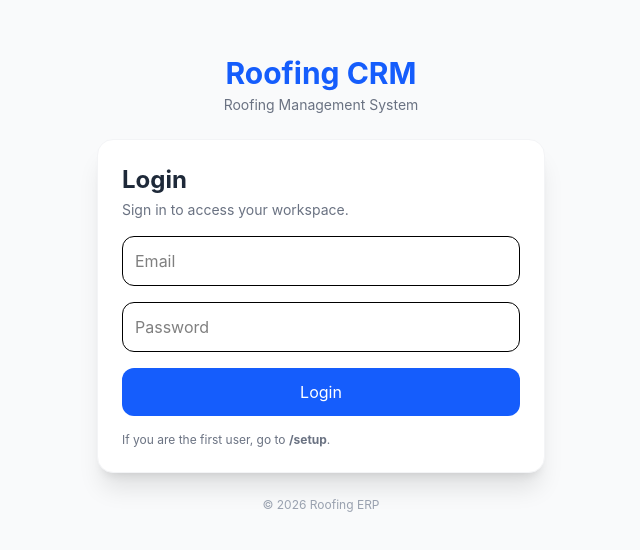
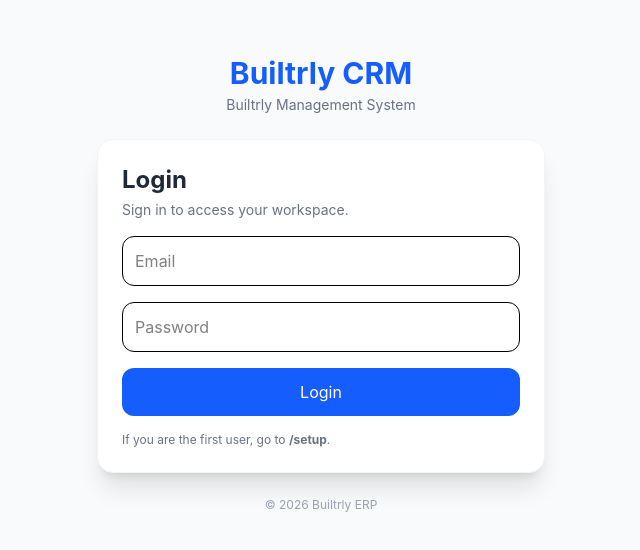
Before and after one commit to Muhammad-Rizwan-06/Roofing-CRM, a React (Vite) app in the folder frontend/: page /login in a window 1280 px wide. Shown: the part 116-666 px from the top of the page, without its empty margins (319-959 px from the left). Built offline with nearby package versions, Linux system fonts and the light colour scheme; no server answers.

Commit message:
Updated Software name from ROOFING to BUILTRLY

```diff
--- a/frontend/index.html
+++ b/frontend/index.html
@@ -4,7 +4,7 @@
     <meta charset="UTF-8" />
     <link rel="icon" type="image/svg+xml" href="/favicon.svg" />
     <meta name="viewport" content="width=device-width, initial-scale=1.0" />
-    <title>Roofing CRM</title>
+    <title>Builtrly CRM</title>
   </head>
   <body>
     <div id="root"></div>
--- a/frontend/src/components/auth/AuthShell.jsx
+++ b/frontend/src/components/auth/AuthShell.jsx
@@ -5,9 +5,9 @@ const AuthShell = ({ title, subtitle, children }) => {
     <div className="min-h-screen bg-gray-50 dark:bg-gray-950 flex items-center justify-center p-6">
       <div className="w-full max-w-md">
         <div className="mb-6 text-center">
-          <h1 className="text-3xl font-bold text-blue-600">Roofing CRM</h1>
+          <h1 className="text-3xl font-bold text-blue-600">Builtrly CRM</h1>
           <p className="text-sm text-gray-500 dark:text-gray-400 mt-1">
-            Roofing Management System
+            Builtrly Management System
           </p>
         </div>
 
@@ -25,7 +25,7 @@ const AuthShell = ({ title, subtitle, children }) => {
         </div>
 
         <p className="text-center text-xs text-gray-400 mt-6">
-          © 2026 Roofing ERP
+          © 2026 Builtrly ERP
         </p>
       </div>
     </div>
--- a/frontend/src/components/layout/Navbar.jsx
+++ b/frontend/src/components/layout/Navbar.jsx
@@ -23,7 +23,7 @@ const Navbar = () => {
     if (pathname.startsWith("/analytics")) return "Analytics";
     if (pathname.startsWith("/documents")) return "Documents";
     if (pathname.startsWith("/settings")) return "Settings";
-    return "Roofing Management System";
+    return "Builtrly Management System";
   }, [pathname]);
 
   const handleSubmit = (e) => {
@@ -51,7 +51,7 @@ const Navbar = () => {
       <div className="flex items-center justify-between gap-4 bg-white/90 dark:bg-gray-900/80 backdrop-blur px-6 py-4 border-b border-gray-200 dark:border-gray-800">
         {/* Left title */}
         <div className="min-w-55">
-          <p className="text-xs text-gray-500 dark:text-gray-400">Roofing CRM</p>
+          <p className="text-xs text-gray-500 dark:text-gray-400">Builtrly CRM</p>
           <h1 className="text-lg font-semibold text-gray-800 dark:text-gray-100 leading-tight">
             {pageTitle}
           </h1>
--- a/frontend/src/components/layout/Sidebar.jsx
+++ b/frontend/src/components/layout/Sidebar.jsx
@@ -82,7 +82,7 @@ const Sidebar = () => {
           </NavLink>
         </nav>
 
-        <div className="text-xs text-gray-400 mt-6">© 2026 Roofing ERP</div>
+        <div className="text-xs text-gray-400 mt-6">© 2026 Builtrly ERP</div>
       </div>
     );
   }
@@ -171,7 +171,7 @@ const Sidebar = () => {
 
   return (
     <div className="h-screen w-64 bg-white dark:bg-gray-900 shadow-xl p-6 flex flex-col">
-      <h2 className="text-2xl font-bold text-blue-600 mb-8">Roofing CRM</h2>
+      <h2 className="text-2xl font-bold text-blue-600 mb-8">Builtrly CRM</h2>
 
       <nav className="space-y-3 flex-1 overflow-y-auto pr-1">
         {showDashboard && (
@@ -556,7 +556,7 @@ const Sidebar = () => {
         )}
       </nav>
 
-      <div className="text-xs text-gray-400 mt-6">© 2026 Roofing ERP</div>
+      <div className="text-xs text-gray-400 mt-6">© 2026 Builtrly ERP</div>
     </div>
   );
 };
--- a/frontend/src/data/financeMockData.js
+++ b/frontend/src/data/financeMockData.js
@@ -3,8 +3,8 @@ export const estimatesMock = [
     id: 101,
     estimateNo: "EST-0001",
     projectId: null,
-    projectName: "Ali Roofing Project",
-    customer: "Ali Roofing",
+    projectName: "Ali Builtrly Project",
+    customer: "Ali Builtrly",
     issueDate: "2026-04-01",
     validUntil: "2026-04-15",
     items: [{ description: "Roof inspection & estimate", qty: 1, unitPrice: 250 }],
@@ -39,7 +39,7 @@ export const expensesMock = [
     id: 401,
     expenseNo: "EXP-0001",
     projectId: null,
-    projectName: "Ali Roofing Project",
+    projectName: "Ali Builtrly Project",
     vendor: "Local Supplier",
     category: "Materials",
     date: "2026-04-03",
--- a/frontend/src/data/mockData.js
+++ b/frontend/src/data/mockData.js
@@ -27,8 +27,8 @@ export const leadsData = [
   },
   {
     id: 2,
-    name: "Ali Roofing",
-    email: "ali@roofing.com",
+    name: "Ali Builtrly",
+    email: "ali@builtrly.com",
     phone: "11111111",
     status: "Inspection Scheduled",
     estimatedValue: 80000,
--- a/frontend/src/pages/inventory/Suppliers.jsx
+++ b/frontend/src/pages/inventory/Suppliers.jsx
@@ -160,7 +160,7 @@ const Suppliers = () => {
                   setForm((p) => ({ ...p, name: e.target.value }))
                 }
                 className="w-full mt-1 border rounded-xl px-3 py-2 bg-white dark:bg-gray-950 dark:text-white"
-                placeholder="e.g. ABC Roofing Supplies"
+                placeholder="e.g. ABC Builtrly Supplies"
                 disabled={isSaving}
               />
             </div>
--- a/frontend/src/pages/operations/Subcontractors.jsx
+++ b/frontend/src/pages/operations/Subcontractors.jsx
@@ -165,7 +165,7 @@ const Subcontractors = () => {
             <label className="text-xs text-gray-500">Trade</label>
             <input
               className="w-full mt-1 border p-2 rounded-xl bg-white dark:bg-gray-950 dark:text-white"
-              placeholder="Roofing, Gutters, Painting..."
+              placeholder="Builtrly, Gutters, Painting..."
               value={form.trade}
               onChange={(e) =>
                 setForm((p) => ({ ...p, trade: e.target.value }))
```
